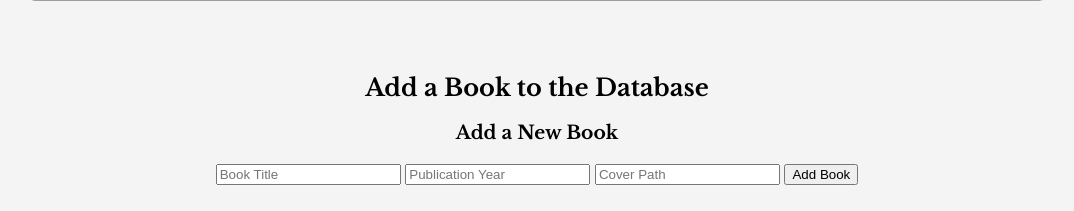
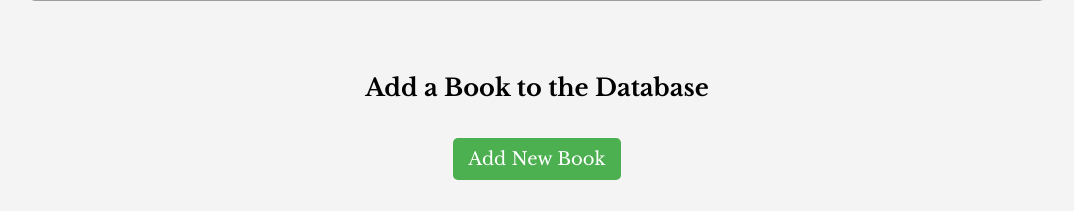
Before and after one commit to jadonburgardt/SE350-Bookstore, a Flask app: page / in a window 1280 px wide. Shown: the part 6289-6500 px from the top of the page, without its empty margins (103-1177 px from the left). Run offline with Flask 3, Linux system fonts and the light colour scheme; grey boxes are pictures that could not be loaded.

Commit message:
complete lab

```diff
--- a/app.py
+++ b/app.py
@@ -40,11 +40,13 @@ def get_all_books():
 
 # API to add a book to the JSON file
 @app.route('/api/add_book', methods=['POST'])
+@app.route('/api/add_book', methods=['POST'])
 def add_book():
     try:
         # Get book details from the request
         data = request.get_json()
         title = data.get('title')
+        author = data.get('author')
         publication_year = data.get('publication_year')
         cover_path = data.get('cover_path')
 
@@ -54,18 +56,19 @@ def add_book():
         # Add the new book to the list
         book = {
             'title': title,
+            'author': author,
             'publication_year': publication_year,
             'cover_path': cover_path
-            # Add other attributes here as needed
         }
         books.append(book)
 
-        # Write the updated data back to the JSON file
+
         write_json_file(books)
 
         return jsonify({'message': 'Book added successfully'})
     except Exception as e:
         return jsonify({'error': str(e)})
+
 
 # Route to render the index.html page
 @app.route('/')
--- a/data.json
+++ b/data.json
@@ -82,5 +82,11 @@
     "publication_year": 2018,
     "cover_path": "https://m.media-amazon.com/images/I/91bYsX41DVL._AC_UF1000,1000_QL80_.jpg",
     "author": "James Clear"
+  },
+  {
+    "title": "Dune",
+    "author": "Frank Herbert",
+    "publication_year": 1965,
+    "cover_path": "https://upload.wikimedia.org/wikipedia/en/d/de/Dune-Frank_Herbert_%281965%29_First_edition.jpg"
   }
 ]
--- a/static/script.js
+++ b/static/script.js
@@ -61,20 +61,44 @@ function loadCategoryBooks() {
     });
 }
 
-// Function to add a book to the list and send it to the server
-function addBook() {
+// Open and close the modal functionality
+const modal = document.getElementById("addBookModal");
+const openModalButton = document.getElementById("openModalButton");
+const closeModalButton = document.getElementById("closeModalButton");
+
+openModalButton.onclick = function () {
+  modal.style.display = "block";
+};
+
+closeModalButton.onclick = function () {
+  modal.style.display = "none";
+};
+
+window.onclick = function (event) {
+  if (event.target === modal) {
+    modal.style.display = "none";
+  }
+};
+
+// Handle form submission
+function submitBook(event) {
+  event.preventDefault();
+
+  // Fetch form inputs
   const bookTitle = document.getElementById("bookTitle").value;
+  const author = document.getElementById("author").value;
   const publicationYear = document.getElementById("publicationYear").value;
   const coverPath = document.getElementById("coverPath").value;
 
-  // Create a JSON object with book data
+  // Create book data object
   const bookData = {
     title: bookTitle,
-    publication_year: parseInt(publicationYear), // Ensure publication_year is an integer
+    author: author,
+    publication_year: parseInt(publicationYear),
     cover_path: coverPath,
   };
 
-  // Send the book data to the server via POST request
+  // Send the data to the server
   fetch("/api/add_book", {
     method: "POST",
     headers: {
@@ -84,81 +108,19 @@ function addBook() {
   })
     .then((response) => response.json())
     .then((data) => {
-      // Display a success message or handle errors if needed
-      console.log(data.message);
-
-      // Add the new book data to the books array
-      books.push(bookData);
-      console.log(books);
-
-      // Refresh the book list
-      displayBooks();
+      alert("Book added successfully!");
+      document.getElementById("addBookForm").reset();
+      document.getElementById("addBookModal").style.display = "none";
+      loadCategoryBooks();
     })
     .catch((error) => {
       console.error("Error adding book:", error);
     });
 }
 
-// Function to display books in the list
-function displayBooks(bookArray, sectionId) {
-  const section = document.getElementById(sectionId);
-  section.innerHTML = ""; // Clear existing book list
-
-  bookArray.forEach((book) => {
-    section.innerHTML += `
-            <div class="book">
-                <img src="${book.cover_path}" alt="${book.title}">
-                <h3>${book.title}</h3>
-                <p><strong>Author:</strong> ${book.author}</p>
-                <p><strong>Publication Year:</strong> ${book.publication_year}</p>
-            </div>
-        `;
-  });
-}
-
-// Function to fetch and display all books from the server
-function showAllBooks() {
-  fetch("/api/books")
-    .then((response) => response.json())
-    .then((data) => {
-      const bookList = document.getElementById("allbooks");
-      bookList.innerHTML = ""; // Clear existing book list
-      console.log(data);
-      data.books.forEach((book) => {
-        const bookElement = document.createElement("div");
-        bookElement.innerHTML = `
-                    <h2>${book.title}</h2>
-                    <p>Publication Year: ${book.publication_year}</p>
-                    <img src="${book.cover_path}" alt="Cover Image">
-                `;
-        bookList.appendChild(bookElement);
-      });
-    })
-    .catch((error) => {
-      console.error("Error fetching all books:", error);
-    });
-}
-
+// Search functionality for books
 document.getElementById("searchText").addEventListener("keyup", function () {
   searchBooks();
-});
-
-// Function to smoothly scroll back to the top
-function scrollToTop() {
-  window.scrollTo({
-    top: 0,
-    behavior: "smooth",
-  });
-}
-
-// Show the scroll-to-top button when scrolled down
-window.addEventListener("scroll", function () {
-  const scrollToTopButton = document.getElementById("scrollToTopButton");
-  if (window.scrollY > 200) {
-    scrollToTopButton.classList.add("show");
-  } else {
-    scrollToTopButton.classList.remove("show");
-  }
 });
 
 function searchBooks() {
@@ -168,10 +130,10 @@ function searchBooks() {
     .toLowerCase();
   const searchResultsContainer = document.getElementById("searchResults");
 
-  searchResultsContainer.innerHTML = ""; // Clear previous results
+  searchResultsContainer.innerHTML = "";
 
   if (!searchText) {
-    searchResultsContainer.style.display = "none"; // Hide the dropdown if input is empty
+    searchResultsContainer.style.display = "none";
     return;
   }
 
@@ -191,18 +153,35 @@ function searchBooks() {
 
       filteredBooks.forEach((book) => {
         const listItem = document.createElement("li");
-        listItem.textContent = book.title; // Display only book title
+        listItem.textContent = book.title;
         searchResultsContainer.appendChild(listItem);
       });
 
-      searchResultsContainer.style.display = "block"; // Show the dropdown when results are available
+      searchResultsContainer.style.display = "block";
     })
     .catch((error) => {
       console.error("Error fetching books for search:", error);
     });
 }
 
-// Call loadCategoryBooks on page load
+// Scroll to top button
+function scrollToTop() {
+  window.scrollTo({
+    top: 0,
+    behavior: "smooth",
+  });
+}
+
+window.addEventListener("scroll", function () {
+  const scrollToTopButton = document.getElementById("scrollToTopButton");
+  if (window.scrollY > 200) {
+    scrollToTopButton.classList.add("show");
+  } else {
+    scrollToTopButton.classList.remove("show");
+  }
+});
+
+// Load books on page load
 window.onload = function () {
   loadCategoryBooks();
 };
--- a/static/styles.css
+++ b/static/styles.css
@@ -1,27 +1,12 @@
 /* Add styles for the button */
 #showBooksButton {
-  margin: 20px; /* Adjust the margin as needed */
+  margin: 20px;
 }
 
-/* p {
-  text-align: center;
-  font-family: "Courier New", Courier, monospace;
-}
-
-body {
-  background-image: url("trees1.jpeg");
-  margin-right: 200px;
-} */
-
-/*************
-
-Below this is styles from the old labs, above is given styles.
-
-*******************/
 .search-results {
   display: none;
   position: absolute;
-  top: 100%; /* Ensures the list starts right below the search bar */
+  top: 100%;
   left: 0;
   background-color: white;
   border: 1px solid #ccc;
@@ -40,7 +25,7 @@ Below this is styles from the old labs, above is given styles.
   padding: 8px;
   cursor: pointer;
   border-bottom: 1px solid #e0e0e0;
-  color: black; /* Ensure the text is black */
+  color: black;
 }
 
 .search-results li:hover {
@@ -64,7 +49,7 @@ Below this is styles from the old labs, above is given styles.
   border-radius: 50%;
   box-shadow: 2px 2px 8px rgba(0, 0, 0, 0.2);
   cursor: pointer;
-  display: none; /* Initially hidden */
+  display: none;
   transition: opacity 0.3s ease;
 }
 
@@ -77,6 +62,93 @@ Below this is styles from the old labs, above is given styles.
 }
 
 /**********^^ scroll top ^^*********/
+
+/* Modal Overlay */
+.modal {
+  display: none;
+  position: fixed;
+  z-index: 9999;
+  left: 0;
+  top: 0;
+  width: 100%;
+  height: 100%;
+  overflow: auto;
+  background-color: rgba(0, 0, 0, 0.8);
+}
+
+/* Modal Content Box */
+.modal-content {
+  background-color: white;
+  margin: 10% auto;
+  padding: 20px;
+  border-radius: 8px;
+  width: 40%;
+  box-shadow: 0 5px 15px rgba(0, 0, 0, 0.5);
+  text-align: center;
+}
+
+/* Close Button */
+.close {
+  color: #aaa;
+  float: right;
+  font-size: 28px;
+  font-weight: bold;
+  cursor: pointer;
+}
+
+.close:hover {
+  color: black;
+}
+
+/* Form Styling */
+form {
+  display: flex;
+  flex-direction: column;
+}
+
+form label {
+  text-align: left;
+  font-weight: bold;
+  margin: 10px 0 5px;
+}
+
+form input,
+form button {
+  padding: 10px;
+  margin-bottom: 15px;
+  font-size: 16px;
+}
+
+.open-modal-btn {
+  padding: 10px 15px;
+  font-size: 18px;
+  background-color: #4caf50;
+  color: white;
+  border: none;
+  border-radius: 5px;
+  cursor: pointer;
+  margin: 20px;
+  font-family: "libre baskerville";
+}
+
+.open-modal-btn:hover {
+  background-color: #45a049;
+}
+
+.submit-btn {
+  background-color: #007bff;
+  color: white;
+  border: none;
+  padding: 10px 15px;
+  cursor: pointer;
+  font-family: "libre baskerville";
+}
+
+.submit-btn:hover {
+  background-color: #0056b3;
+}
+
+/**********^^ MODAL ^^*********/
 
 .back-button-container {
   text-align: center;
--- a/templates/all-books.html
+++ b/templates/all-books.html
@@ -82,7 +82,7 @@
           .then((response) => response.json())
           .then((data) => {
             const container = document.getElementById("allBooksContainer");
-            container.innerHTML = ""; // Clear any existing content
+            container.innerHTML = "";
 
             data.books.forEach((book) => {
               container.innerHTML += `
--- a/templates/index.html
+++ b/templates/index.html
@@ -133,17 +133,54 @@
       <h2>Add a Book to the Database</h2>
 
       <!-- Book input form -->
-      <div id="addBook">
-        <h3>Add a New Book</h3>
-        <input type="text" id="bookTitle" placeholder="Book Title" />
-        <input
-          type="text"
-          id="publicationYear"
-          placeholder="Publication Year"
-        />
-        <input type="text" id="coverPath" placeholder="Cover Path" />
-        <button onclick="addBook()">Add Book</button>
+      <div id="addBook"></div>
+
+      <!-- Modal Structure -->
+      <div id="addBookModal" class="modal">
+        <div class="modal-content">
+          <span id="closeModalButton" class="close">&times;</span>
+          <h2>Add a Book to the Database</h2>
+
+          <form id="addBookForm" onsubmit="submitBook(event)">
+            <label for="bookTitle">Book Title:</label>
+            <input
+              type="text"
+              id="bookTitle"
+              placeholder="Enter Book Title"
+              required
+            />
+
+            <label for="author">Author:</label>
+            <input
+              type="text"
+              id="author"
+              placeholder="Enter Author"
+              required
+            />
+
+            <label for="publicationYear">Publication Year:</label>
+            <input
+              type="number"
+              id="publicationYear"
+              placeholder="Enter Publication Year"
+              required
+            />
+
+            <label for="coverPath">Cover Image URL:</label>
+            <input
+              type="url"
+              id="coverPath"
+              placeholder="Enter Cover Image URL"
+              required
+            />
+
+            <button type="submit" class="submit-btn">Add Book</button>
+          </form>
+        </div>
       </div>
+
+      <!-- Button to Open Modal -->
+      <button id="openModalButton" class="open-modal-btn">Add New Book</button>
     </div>
 
     <footer>
```
Lines whose indentation alone changed are shown as unchanged.
